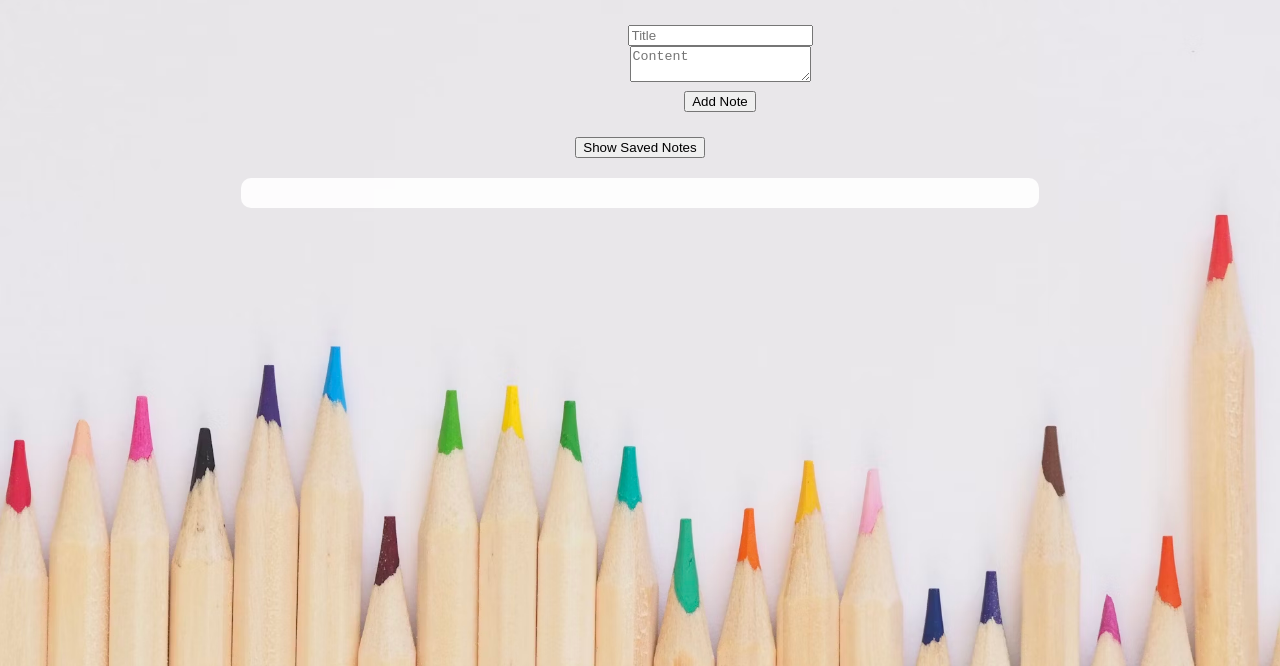
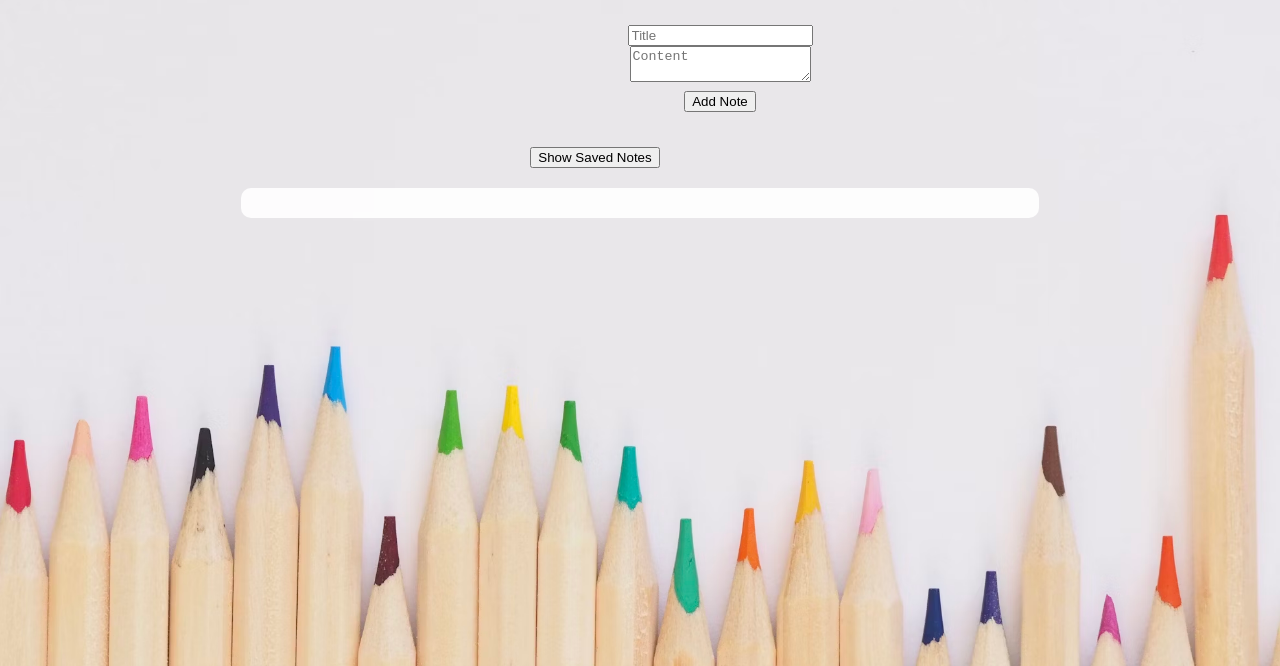
Before and after one commit to LakshmanjeeChappa/Web, a website: page public/note.html in a window 1280 px wide. Shown: the part 134-800 px from the top of the page. Drawn offline with Linux system fonts and the light colour scheme; no server answers.

Commit message:
Final Project

```diff
--- a/public/Style.css
+++ b/public/Style.css
@@ -77,8 +77,8 @@ h1{
 
     #showNotesBtn {
         display: block;
-        margin: 0 auto;
-        margin-bottom: 20px;
+        margin: 10px auto 20px auto;
+        transform: translateX(-45px);
     }
 
     .editable {
```
